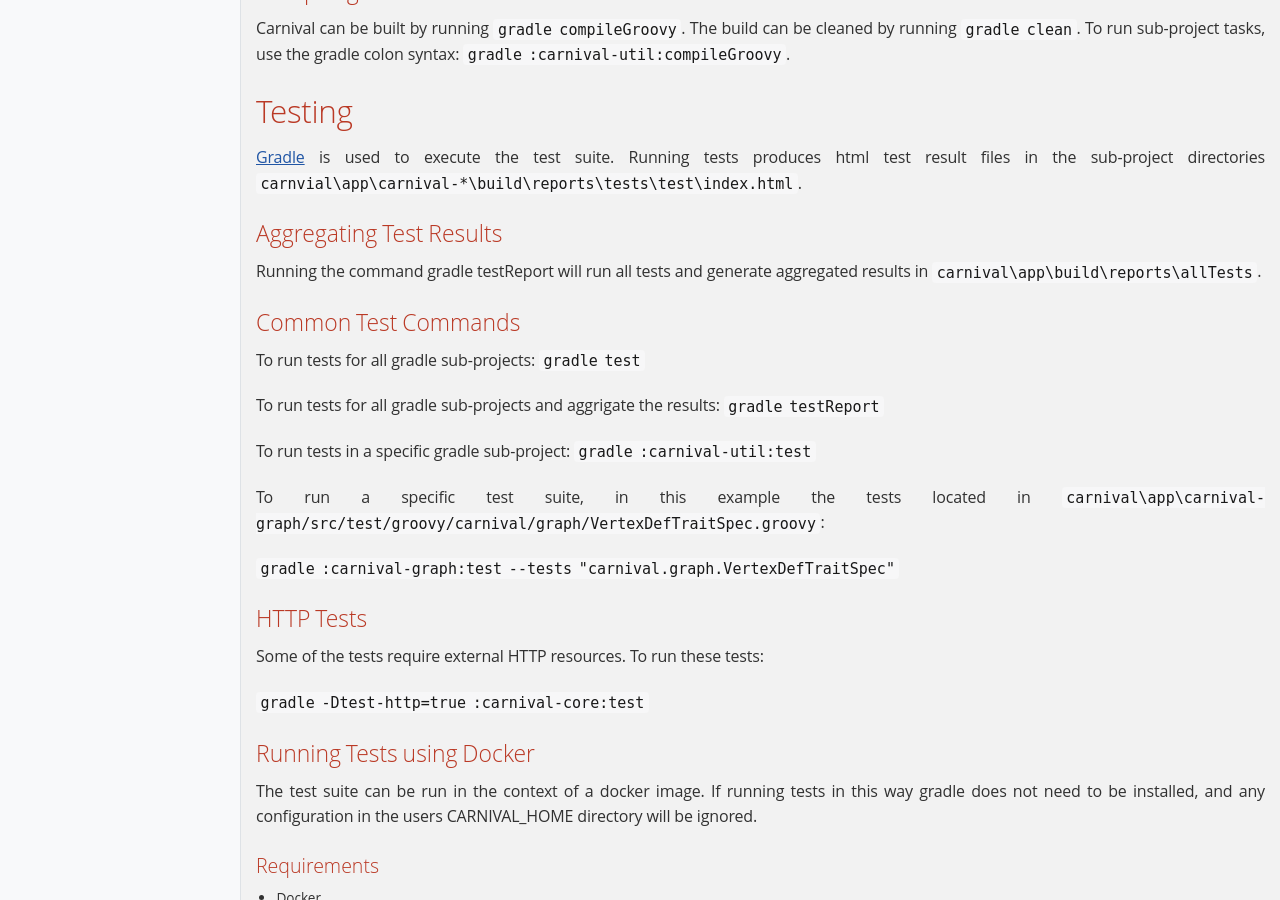
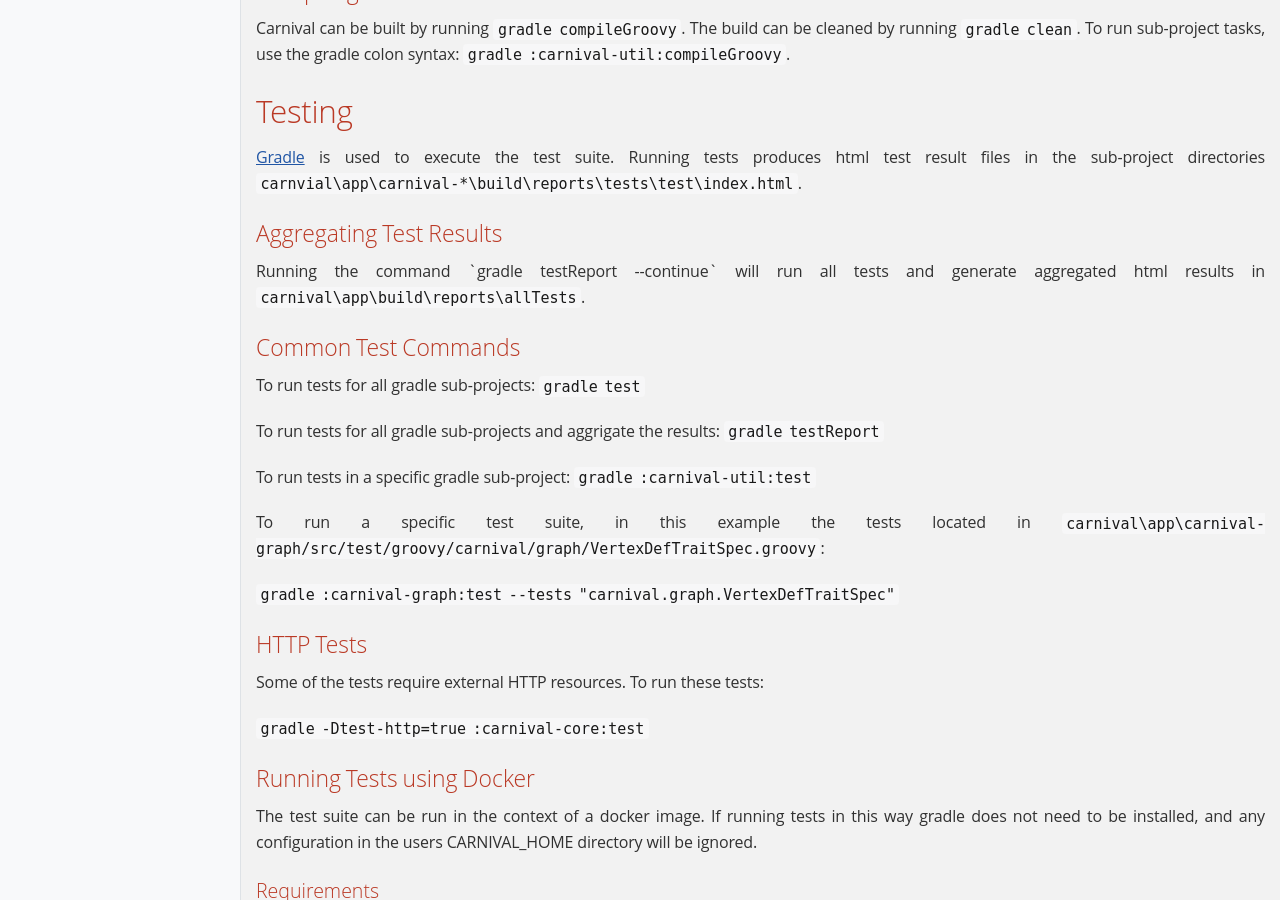
Before and after one commit to carnival-data/carnival, a Jekyll site: the page built from docs/index.html, in a window 1280 px wide and 900 px high, scrolled down 2470 px. Built offline with Jekyll 4.4.1, drawn with Linux system fonts in a browser that asks for light colours.

```diff
--- a/docs/developer-setup.html
+++ b/docs/developer-setup.html
@@ -142,7 +142,7 @@ gremlin:
 
   <h3 class="mt-4">Aggregating Test Results</h3>
     <p>
-      Running the command gradle testReport will run all tests and generate aggregated results in <code class="language-bash" data-lang="bash">carnival\app\build\reports\allTests</code>.
+      Running the command `gradle testReport --continue` will run all tests and generate aggregated html results in <code class="language-bash" data-lang="bash">carnival\app\build\reports\allTests</code>.
     </p>
 
   <h3 class="mt-4">Common Test Commands</h3>
```
Also changed, not shown: .travis.yml, 1 other file.
